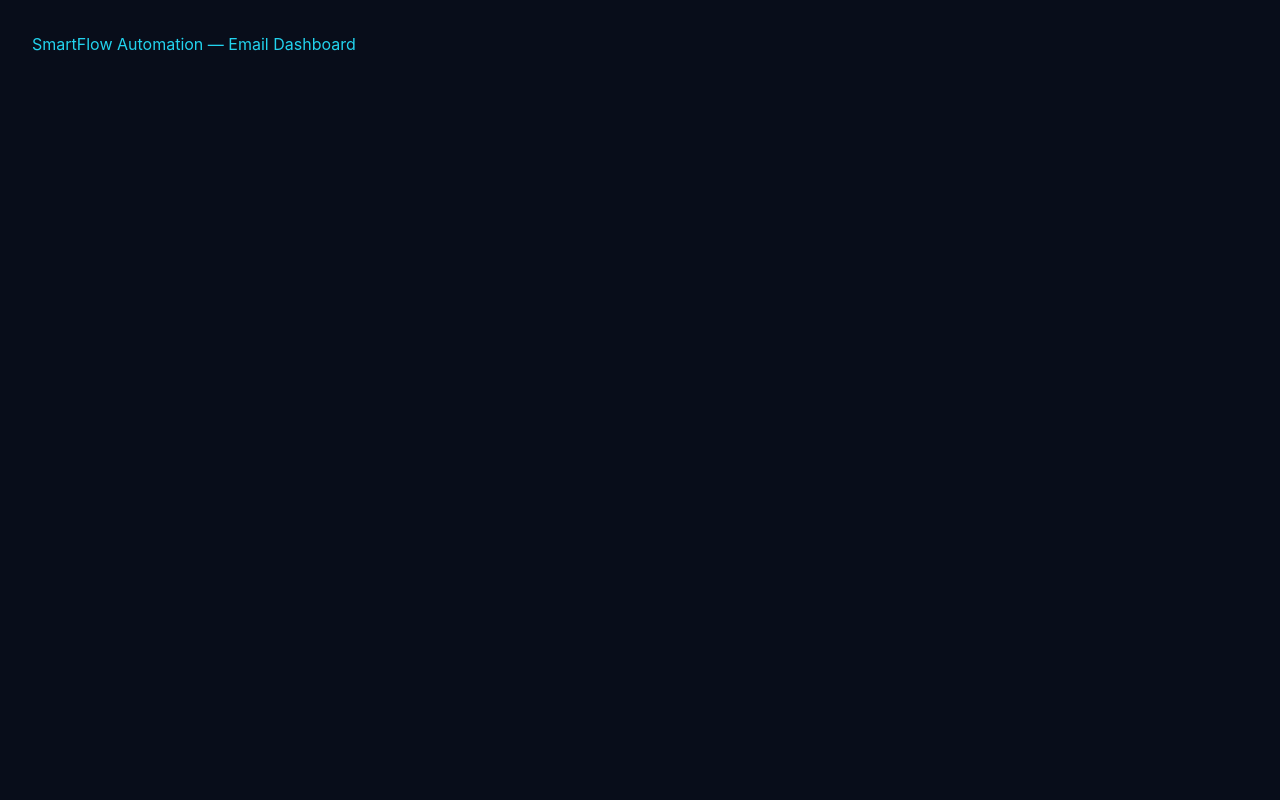
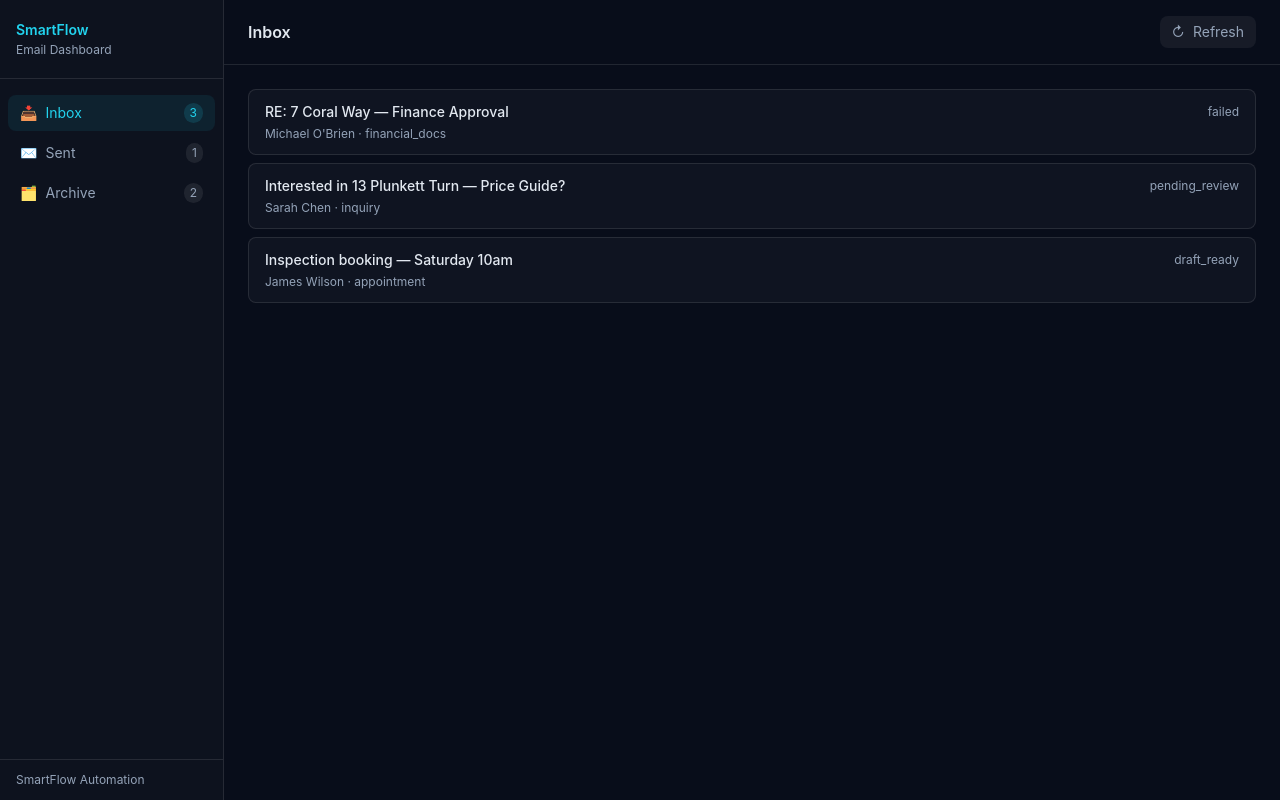
Before and after one commit to ambrosevoon/realestate-demo2, a React (Vite) app: page / in a window 1280 px wide. Built offline with nearby package versions, Linux system fonts and the light colour scheme; no server answers.

Commit message:
feat(react): add layout shell, Sidebar, TopBar, StatusBadge

```diff
--- a/src/App.jsx
+++ b/src/App.jsx
@@ -1,8 +1,74 @@
+import { useState } from 'react'
+import { useEmailQueue } from './hooks/useEmailQueue.js'
+import Sidebar from './components/layout/Sidebar.jsx'
+import TopBar from './components/layout/TopBar.jsx'
+
+const TAB_FILTERS = {
+  inbox:   ['pending_review', 'draft_ready', 'failed'],
+  sent:    ['sent', 'sent_test'],
+  archive: ['archived', 'no_reply_needed'],
+}
+
 export default function App() {
+  const [activeTab, setActiveTab] = useState('inbox')
+  const [selectedRowId, setSelectedRowId] = useState(null)
+  const { rows, loading, error, refresh } = useEmailQueue()
+
+  const filteredRows = rows.filter(r => TAB_FILTERS[activeTab]?.includes(r.status))
+  const selectedRow = rows.find(r => String(r.id) === String(selectedRowId)) || null
+
+  function handleTabChange(tab) {
+    setActiveTab(tab)
+    setSelectedRowId(null)
+  }
+
   return (
-    <div className="flex h-screen" style={{ background: 'var(--bg)' }}>
-      <div style={{ color: 'var(--accent)', padding: '2rem' }}>
-        SmartFlow Automation — Email Dashboard
+    <div className="flex h-screen overflow-hidden" style={{ background: 'var(--bg)' }}>
+      <Sidebar activeTab={activeTab} onTabChange={handleTabChange} rows={rows} />
+
+      <div className="flex-1 flex flex-col overflow-hidden">
+        <TopBar activeTab={activeTab} onRefresh={refresh} loading={loading} />
+
+        <main className="flex-1 overflow-auto p-6">
+          {error && (
+            <div className="mb-4 px-4 py-3 rounded-lg text-sm"
+              style={{ background: 'rgba(239,68,68,0.1)', color: '#f87171', border: '1px solid rgba(239,68,68,0.2)' }}>
+              Error: {error}
+            </div>
+          )}
+
+          {loading && rows.length === 0 ? (
+            <div className="text-center py-12 text-sm" style={{ color: 'var(--muted)' }}>
+              Loading emails…
+            </div>
+          ) : filteredRows.length === 0 ? (
+            <div className="text-center py-12 text-sm" style={{ color: 'var(--muted)' }}>
+              No emails in this tab.
+            </div>
+          ) : (
+            <div className="space-y-2">
+              {filteredRows.map(row => (
+                <div key={row.id}
+                  onClick={() => setSelectedRowId(row.id)}
+                  className="px-4 py-3 rounded-lg cursor-pointer transition-colors text-sm"
+                  style={{
+                    background: selectedRowId === row.id ? 'rgba(34,211,238,0.06)' : 'rgba(255,255,255,0.03)',
+                    border: `1px solid ${selectedRowId === row.id ? 'rgba(34,211,238,0.2)' : 'var(--border)'}`,
+                    color: 'var(--text)'
+                  }}>
+                  <div className="flex items-center justify-between">
+                    <span className="font-medium truncate mr-4">{row.email_subject || '(no subject)'}</span>
+                    {/* StatusBadge placeholder — will be replaced in Task 12 */}
+                    <span className="text-xs flex-shrink-0" style={{ color: 'var(--muted)' }}>{row.status}</span>
+                  </div>
+                  <div className="mt-1 text-xs" style={{ color: 'var(--muted)' }}>
+                    {row.email_from_name || row.email_from} · {row.email_category}
+                  </div>
+                </div>
+              ))}
+            </div>
+          )}
+        </main>
       </div>
     </div>
   )
--- /dev/null
+++ b/src/components/layout/Sidebar.jsx
@@ -0,0 +1,66 @@
+// src/components/layout/Sidebar.jsx
+
+const TAB_FILTERS = {
+  inbox:   ['pending_review', 'draft_ready', 'failed'],
+  sent:    ['sent', 'sent_test'],
+  archive: ['archived', 'no_reply_needed'],
+}
+
+function countTab(rows, tab) {
+  return rows.filter(r => TAB_FILTERS[tab].includes(r.status)).length
+}
+
+export default function Sidebar({ activeTab, onTabChange, rows }) {
+  const tabs = [
+    { id: 'inbox',   label: 'Inbox',   icon: '📥' },
+    { id: 'sent',    label: 'Sent',    icon: '✉️' },
+    { id: 'archive', label: 'Archive', icon: '🗂️' },
+  ]
+
+  return (
+    <aside className="w-56 flex-shrink-0 flex flex-col border-r"
+      style={{ background: 'rgba(255,255,255,0.02)', borderColor: 'var(--border)' }}>
+
+      {/* Logo */}
+      <div className="px-4 py-5 border-b" style={{ borderColor: 'var(--border)' }}>
+        <div className="text-sm font-semibold" style={{ color: 'var(--accent)' }}>SmartFlow</div>
+        <div className="text-xs mt-0.5" style={{ color: 'var(--muted)' }}>Email Dashboard</div>
+      </div>
+
+      {/* Tabs */}
+      <nav className="flex-1 px-2 py-4 space-y-1">
+        {tabs.map(tab => {
+          const count = countTab(rows, tab.id)
+          const isActive = activeTab === tab.id
+          return (
+            <button
+              key={tab.id}
+              onClick={() => onTabChange(tab.id)}
+              className="w-full flex items-center justify-between px-3 py-2 rounded-lg text-sm transition-colors"
+              style={{
+                background: isActive ? 'rgba(34,211,238,0.08)' : 'transparent',
+                color: isActive ? 'var(--accent)' : 'var(--muted)',
+              }}
+            >
+              <span className="flex items-center gap-2">
+                <span>{tab.icon}</span>
+                <span>{tab.label}</span>
+              </span>
+              {count > 0 && (
+                <span className="text-xs px-1.5 py-0.5 rounded-full"
+                  style={{ background: isActive ? 'rgba(34,211,238,0.15)' : 'rgba(255,255,255,0.08)', color: isActive ? 'var(--accent)' : 'var(--muted)' }}>
+                  {count}
+                </span>
+              )}
+            </button>
+          )
+        })}
+      </nav>
+
+      {/* Footer */}
+      <div className="px-4 py-3 border-t text-xs" style={{ borderColor: 'var(--border)', color: 'var(--muted)' }}>
+        SmartFlow Automation
+      </div>
+    </aside>
+  )
+}
--- /dev/null
+++ b/src/components/layout/TopBar.jsx
@@ -0,0 +1,23 @@
+// src/components/layout/TopBar.jsx
+
+const TAB_LABELS = { inbox: 'Inbox', sent: 'Sent', archive: 'Archive' }
+
+export default function TopBar({ activeTab, onRefresh, loading }) {
+  return (
+    <header className="flex items-center justify-between px-6 py-4 border-b flex-shrink-0"
+      style={{ borderColor: 'var(--border)' }}>
+      <h1 className="text-base font-semibold" style={{ color: 'var(--text)' }}>
+        {TAB_LABELS[activeTab] || activeTab}
+      </h1>
+      <button
+        onClick={onRefresh}
+        disabled={loading}
+        className="flex items-center gap-2 px-3 py-1.5 rounded-lg text-sm transition-opacity"
+        style={{ background: 'rgba(255,255,255,0.06)', color: 'var(--muted)', opacity: loading ? 0.5 : 1 }}
+      >
+        <span style={{ display: 'inline-block', animation: loading ? 'spin 1s linear infinite' : 'none' }}>↻</span>
+        Refresh
+      </button>
+    </header>
+  )
+}
--- /dev/null
+++ b/src/components/ui/StatusBadge.jsx
@@ -0,0 +1,21 @@
+// src/components/ui/StatusBadge.jsx
+const STATUS_META = {
+  pending_review:  { label: 'Pending',      bg: 'bg-amber-500/20',  text: 'text-amber-400',  border: 'border-amber-500/30' },
+  draft_ready:     { label: 'Draft Ready',  bg: 'bg-blue-500/20',   text: 'text-blue-400',   border: 'border-blue-500/30' },
+  sending:         { label: 'Sending…',     bg: 'bg-indigo-500/20', text: 'text-indigo-400', border: 'border-indigo-500/30' },
+  sent:            { label: 'Sent',         bg: 'bg-green-500/20',  text: 'text-green-400',  border: 'border-green-500/30' },
+  sent_test:       { label: 'Test Sent',    bg: 'bg-teal-500/20',   text: 'text-teal-400',   border: 'border-teal-500/30' },
+  failed:          { label: 'Failed',       bg: 'bg-red-500/20',    text: 'text-red-400',    border: 'border-red-500/30' },
+  send_failed:     { label: 'Send Failed',  bg: 'bg-red-500/20',    text: 'text-red-400',    border: 'border-red-500/30' },
+  no_reply_needed: { label: 'No Reply',     bg: 'bg-slate-500/20',  text: 'text-slate-400',  border: 'border-slate-500/30' },
+  archived:        { label: 'Archived',     bg: 'bg-gray-500/20',   text: 'text-gray-400',   border: 'border-gray-500/30' },
+}
+
+export default function StatusBadge({ status }) {
+  const meta = STATUS_META[status] || { label: status, bg: 'bg-gray-500/20', text: 'text-gray-400', border: 'border-gray-500/30' }
+  return (
+    <span className={`inline-flex items-center px-2 py-0.5 rounded-full text-xs font-medium border ${meta.bg} ${meta.text} ${meta.border}`}>
+      {meta.label}
+    </span>
+  )
+}
```
